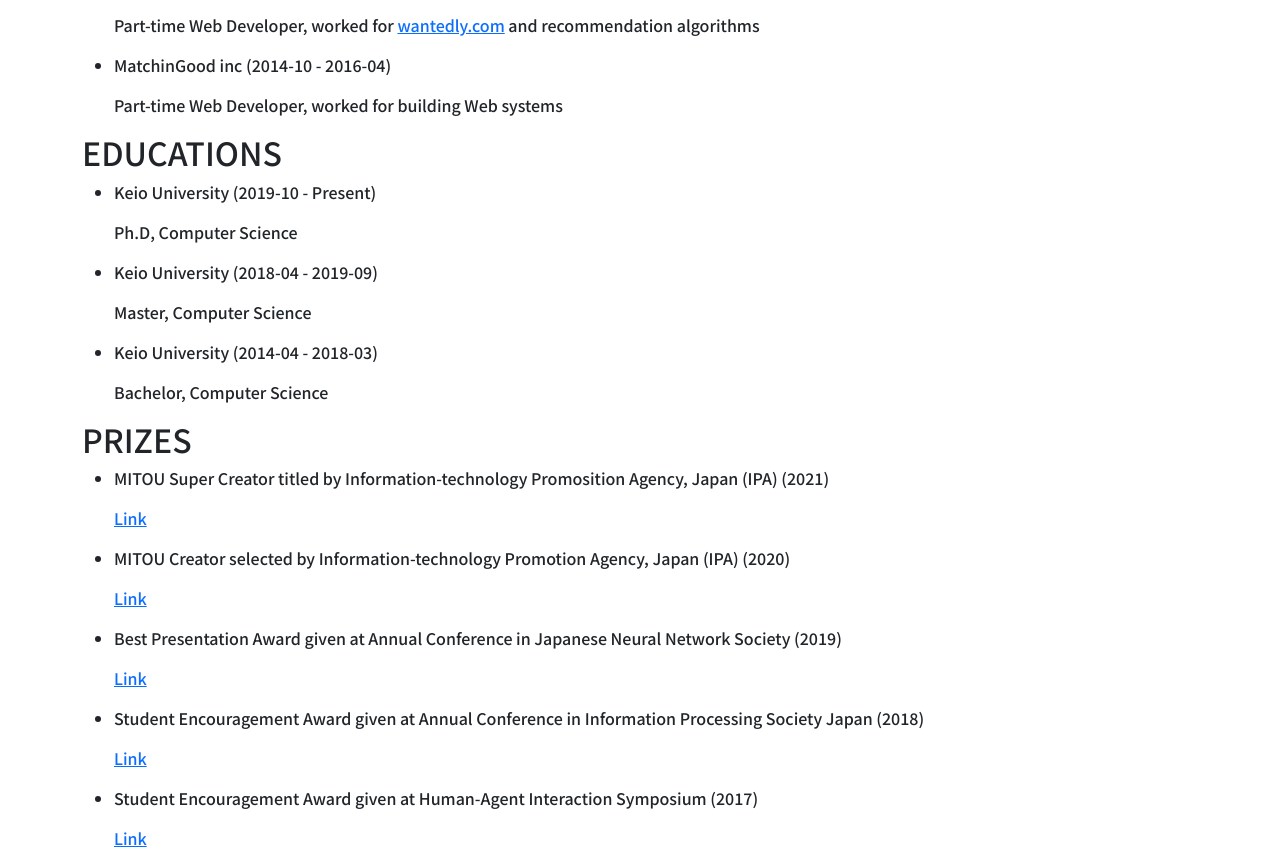
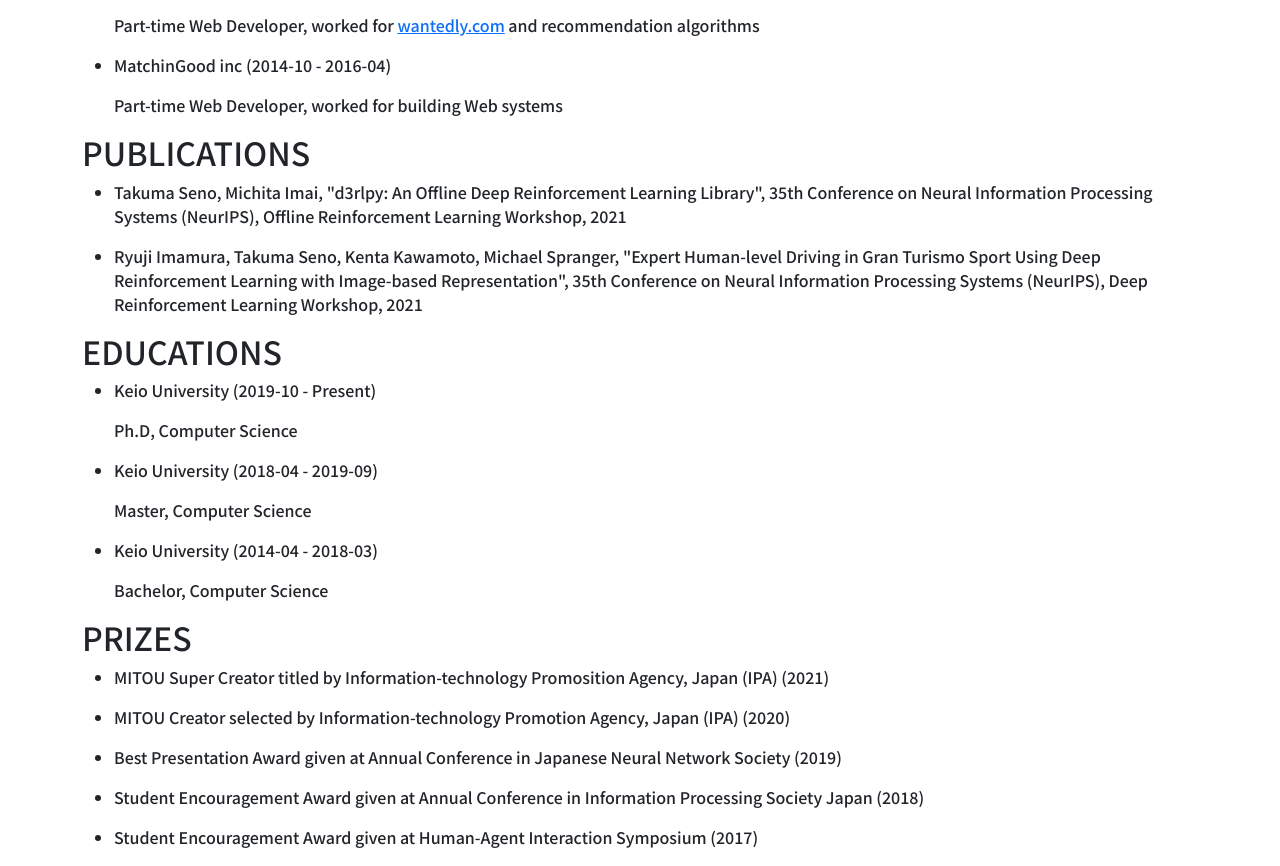
Before and after one commit to takuseno/takuseno.github.io, a Gatsby site: page / in a window 1280 px wide. Shown: the part 1685-2551 px from the top of the page. Built offline with nearby package versions, Linux system fonts and the light colour scheme; Gatsby itself is replaced by a stand-in of ours.

Commit message:
Add publication section

```diff
--- a/src/pages/index.js
+++ b/src/pages/index.js
@@ -82,6 +82,24 @@ const JobSection = () => {
   )
 }
 
+const PublicationSection = () => {
+  return (
+    <div>
+      <h2 className={sectionTitleStyle}>PUBLICATIONS</h2>
+      <div className={sectionContentStyle}>
+        <ul className={contentListStyle}>
+          <li>
+            <p>Takuma Seno, Michita Imai, "d3rlpy: An Offline Deep Reinforcement Learning Library", 35th Conference on Neural Information Processing Systems (NeurIPS), Offline Reinforcement Learning Workshop, 2021</p>
+          </li>
+          <li>
+            <p>Ryuji Imamura, Takuma Seno, Kenta Kawamoto, Michael Spranger, "Expert Human-level Driving in Gran Turismo Sport Using Deep Reinforcement Learning with Image-based Representation", 35th Conference on Neural Information Processing Systems (NeurIPS), Deep Reinforcement Learning Workshop, 2021</p>
+          </li>
+        </ul>
+      </div>
+    </div>
+  )
+}
+
 const EducationSection = () => {
   return (
     <div>
@@ -124,23 +142,18 @@ const PrizeSection = () => {
         <ul className={contentListStyle}>
           <li>
             <p><span className={importantNameStyle}>MITOU Super Creator</span> titled by Information-technology Promosition Agency, Japan (IPA) (2021)</p>
-            <p><a href="https://www.meti.go.jp/press/2021/05/20210528004/20210528004.html">Link</a></p>
           </li>
           <li>
             <p><span className={importantNameStyle}>MITOU Creator</span> selected by Information-technology Promotion Agency, Japan (IPA) (2020)</p>
-            <p><a href="https://www.ipa.go.jp/jinzai/mitou/2020/koubokekka_index.html">Link</a></p>
           </li>
           <li>
             <p><span className={importantNameStyle}>Best Presentation Award</span> given at Annual Conference in Japanese Neural Network Society (2019)</p>
-            <p><a href="https://jnns.org/documents/winnerlist.html">Link</a></p>
           </li>
           <li>
             <p><span className={importantNameStyle}>Student Encouragement Award</span> given at Annual Conference in Information Processing Society Japan (2018)</p>
-            <p><a href="http://www.ipsj.or.jp/award/taikaigakusei.html">Link</a></p>
           </li>
           <li>
             <p><span className={importantNameStyle}>Student Encouragement Award</span> given at Human-Agent Interaction Symposium (2017)</p>
-            <p><a href="https://hai-conference.net/symp2017/awards.php">Link</a></p>
           </li>
         </ul>
       </div>
@@ -156,6 +169,7 @@ const IndexPage = () => {
       <Container>
         <IntroSection />
         <JobSection />
+        <PublicationSection />
         <EducationSection />
         <PrizeSection />
       </Container>
```
